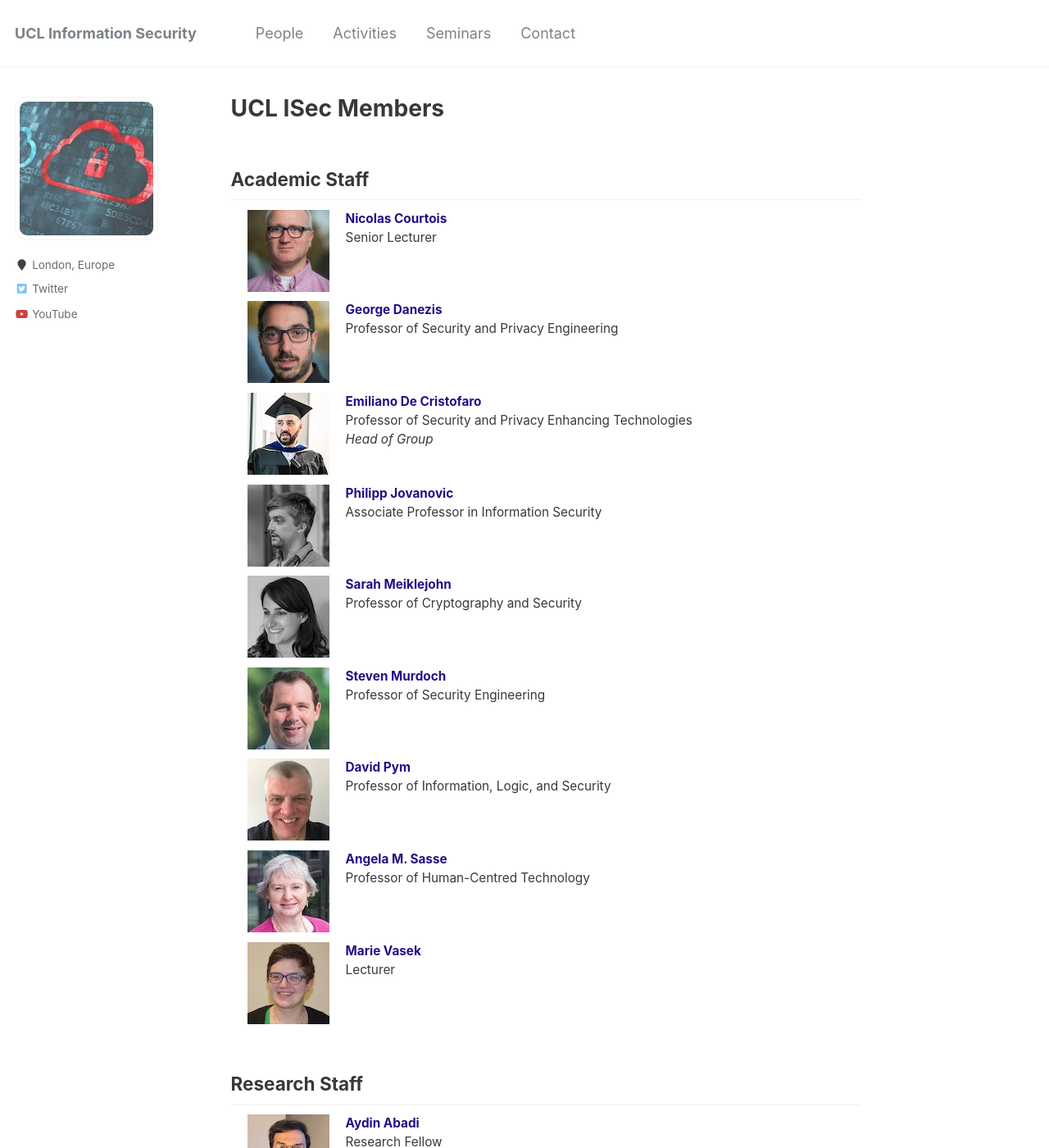
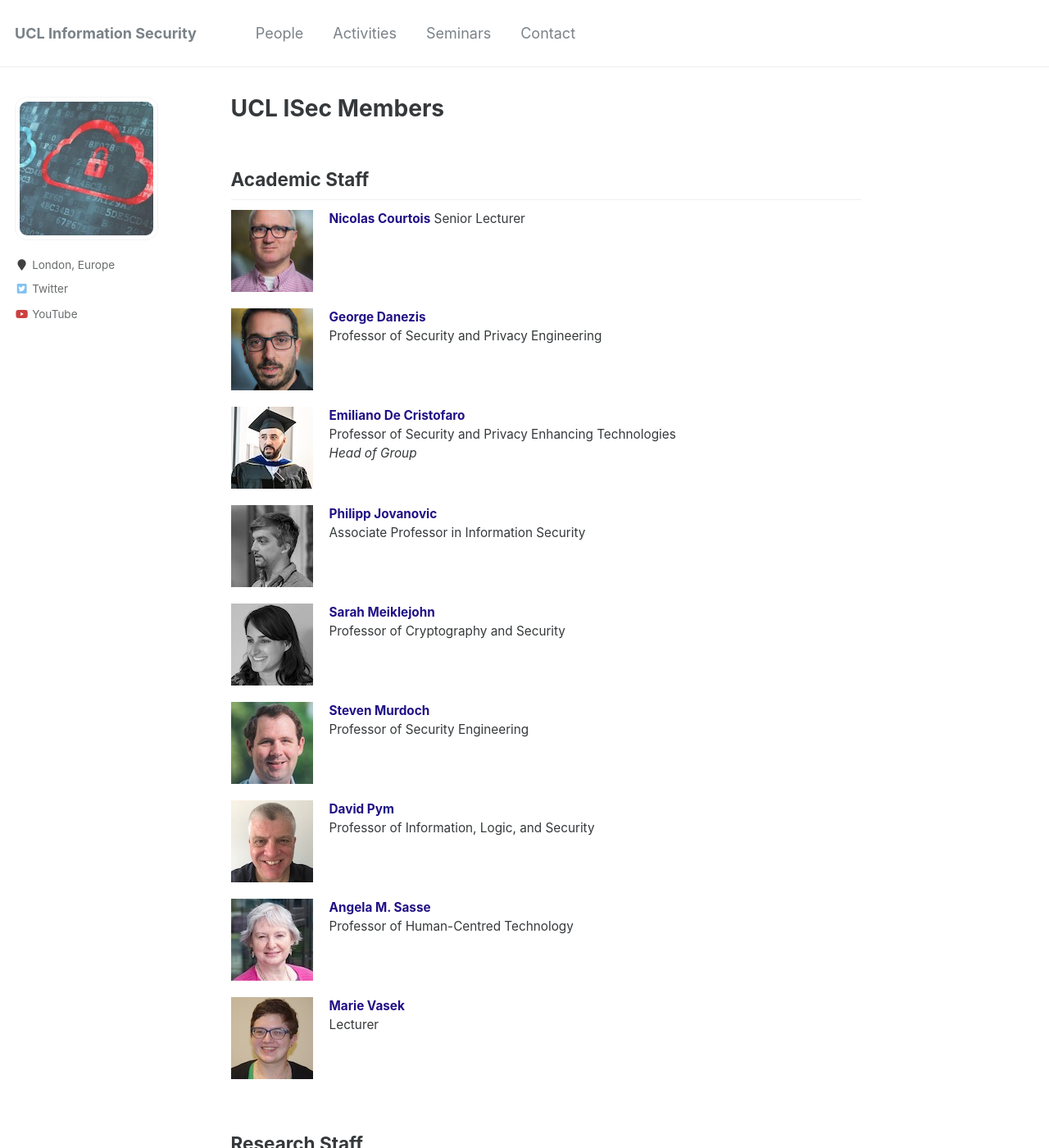
Before and after one commit to uclisec/uclisec.github.io, a Jekyll site: the page built from _pages/people.md, in a window 1280 px wide and 1400 px high. Shown: the whole window at 82% size. Built offline with Jekyll 4.4.1, drawn with Linux system fonts in a browser that asks for light colours.

Commit message:
Fix formatting problems when people page is narrow

```diff
--- a/_pages/people.md
+++ b/_pages/people.md
@@ -6,76 +6,56 @@
 
 ## Academic Staff
 
-<img src="../images/nicolas.jpg" style="float:left;width:100px;height:100px" hspace="20">
-[**Nicolas Courtois**](http://www.cs.ucl.ac.uk/staff/N.Courtois/)
-Senior Lecturer
-<br>
-<br>
+<p class="profile"><img src="../images/nicolas.jpg" class="profilephoto" />
+<a href="http://www.cs.ucl.ac.uk/staff/N.Courtois/"><strong>Nicolas Courtois</strong></a>
+Senior Lecturer</p>
 
-<img src="../images/george.jpg" style="float:left;width:100px;height:100px" hspace="20">
-[**George Danezis**](http://www0.cs.ucl.ac.uk/staff/G.Danezis/)
-Professor of Security and Privacy Engineering
-<br>
-<br>
+<p class="profile"><img src="../images/george.jpg" class="profilephoto" />
+<a href="http://www0.cs.ucl.ac.uk/staff/G.Danezis/"><strong>George Danezis</strong></a><br />
+Professor of Security and Privacy Engineering</p>
 
-<img src="../images/emiliano.jpg" style="float:left;width:100px;height:100px" hspace="20">
-[**Emiliano De Cristofaro**](https://emilianodc.com/)
-Professor of Security and Privacy Enhancing Technologies
-*Head of Group*
-<br>
+<p class="profile"><img src="../images/emiliano.jpg" class="profilephoto" />
+<a href="https://emilianodc.com/"><strong>Emiliano De Cristofaro</strong></a><br />
+Professor of Security and Privacy Enhancing Technologies<br />
+<em>Head of Group</em></p>
 
-<img src="../images/philipp.jpg" style="float:left;width:100px;height:100px" hspace="20">
-[**Philipp Jovanovic**](https://philipp.jovanovic.io/)
-Associate Professor in Information Security
-<br>
-<br>
+<p class="profile"><img src="../images/philipp.jpg" class="profilephoto" />
+<a href="https://philipp.jovanovic.io/"><strong>Philipp Jovanovic</strong></a><br />
+Associate Professor in Information Security</p>
 
-<img src="../images/sarah.jpg" style="float:left;width:100px;height:100px" hspace="20">
-[**Sarah Meiklejohn**](https://smeiklej.com/)
-Professor of Cryptography and Security
-<br>
-<br>
+<p class="profile"><img src="../images/sarah.jpg" class="profilephoto" />
+<a href="https://smeiklej.com/"><strong>Sarah Meiklejohn</strong></a><br />
+Professor of Cryptography and Security</p>
 
-<img src="../images/steven.jpg" style="float:left;width:100px;height:100px" hspace="20">
-[**Steven Murdoch**](https://murdoch.is/)
-Professor of Security Engineering
-<br>
-<br>
+<p class="profile"><img src="../images/steven.jpg" class="profilephoto" />
+<a href="https://murdoch.is/"><strong>Steven Murdoch</strong></a><br />
+Professor of Security Engineering</p>
 
-<img src="../images/david.jpg" style="float:left;width:100px;height:100px" hspace="20">
-[**David Pym**](http://www0.cs.ucl.ac.uk/staff/D.Pym/)
-Professor of Information, Logic, and Security
-<br>
-<br>
+<p class="profile"><img src="../images/david.jpg" class="profilephoto" />
+<a href="http://www0.cs.ucl.ac.uk/staff/D.Pym/"><strong>David Pym</strong></a><br />
+Professor of Information, Logic, and Security</p>
 
-<img src="../images/angela.jpg" style="float:left;width:100px;height:100px" hspace="20">
-[**Angela M. Sasse**](https://uclisec.github.io/people/m_angela_sasse/)
-Professor of Human-Centred Technology
-<br>
-<br>
+<p class="profile"><img src="../images/angela.jpg" class="profilephoto" />
+<a href="https://uclisec.github.io/people/m_angela_sasse/"><strong>Angela M. Sasse</strong></a><br />
+Professor of Human-Centred Technology</p>
 
-<img src="../images/marie.jpg" style="float:left;width:100px;height:100px" hspace="20">
-[**Marie Vasek**](https://mvasek.com/)
-Lecturer
-<br>
-<br>
-<br>
+<p class="profile"><img src="../images/marie.jpg" class="profilephoto" />
+<a href="https://mvasek.com/"><strong>Marie Vasek</strong></a><br />
+Lecturer</p>
+
+<div class="cf"></div>
 
 ## Research Staff
 
-<img src="../images/aydin.jpg" style="float:left;width:100px;height:100px" hspace="20">
-[**Aydin Abadi**](http://www.AydinAbadi.com)
-Research Fellow
-<br>
-<br>
-<br>
+<p class="profile"><img src="../images/aydin.jpg" class="profilephoto" />
+<a href="http://www.AydinAbadi.com"><strong>Aydin Abadi</strong></a><br />
+Research Fellow </p>
 
-<img src="../images/tristan.jpg" style="float:left;width:100px;height:100px" hspace="20">
-[**Tristan Caulfield**](https://www.tristancaulfield.com/)
-Senior Research Fellow
-<br>
-<br>
+<p class="profile"><img src="../images/tristan.jpg" class="profilephoto" />
+<a href="https://www.tristancaulfield.com/"><strong>Tristan Caulfield</strong></a><br />
+Senior Research Fellow</p>
 
+<div class="cf"></div>
 
 ## Support Staff
 - [Silpa Shah](mailto:silpa.shah@ucl.ac.uk) \| Centre Administrator
--- a/assets/css/main.scss
+++ b/assets/css/main.scss
@@ -39,3 +39,16 @@
 @import "vendor/font-awesome/brands";
 @import "vendor/magnific-popup/magnific-popup";
 @import "print";
+
+.profile {
+    clear: both;
+}
+
+.profilephoto {
+    float: left;
+    width: 100px;
+    height: 100px;
+    margin-right: 20px;
+    margin-bottom: 20px;
+    clear: both;
+}
```
